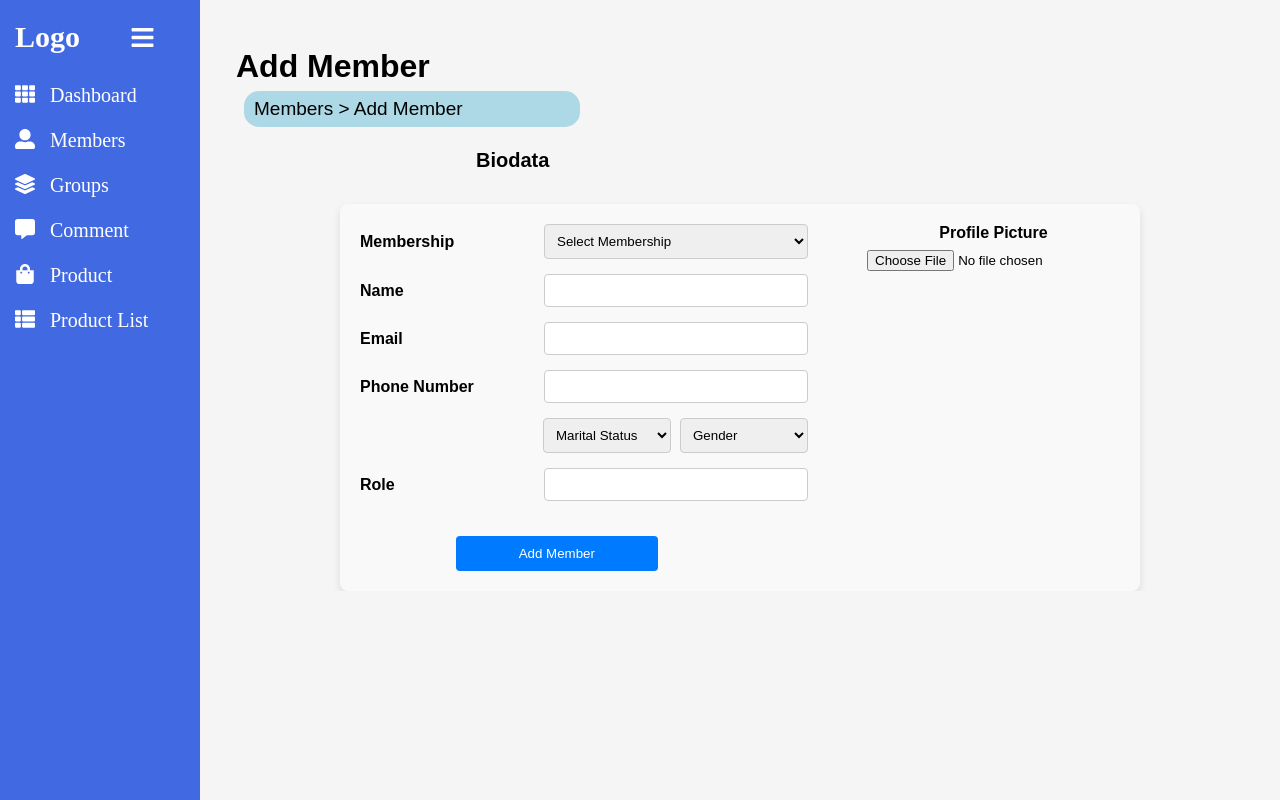
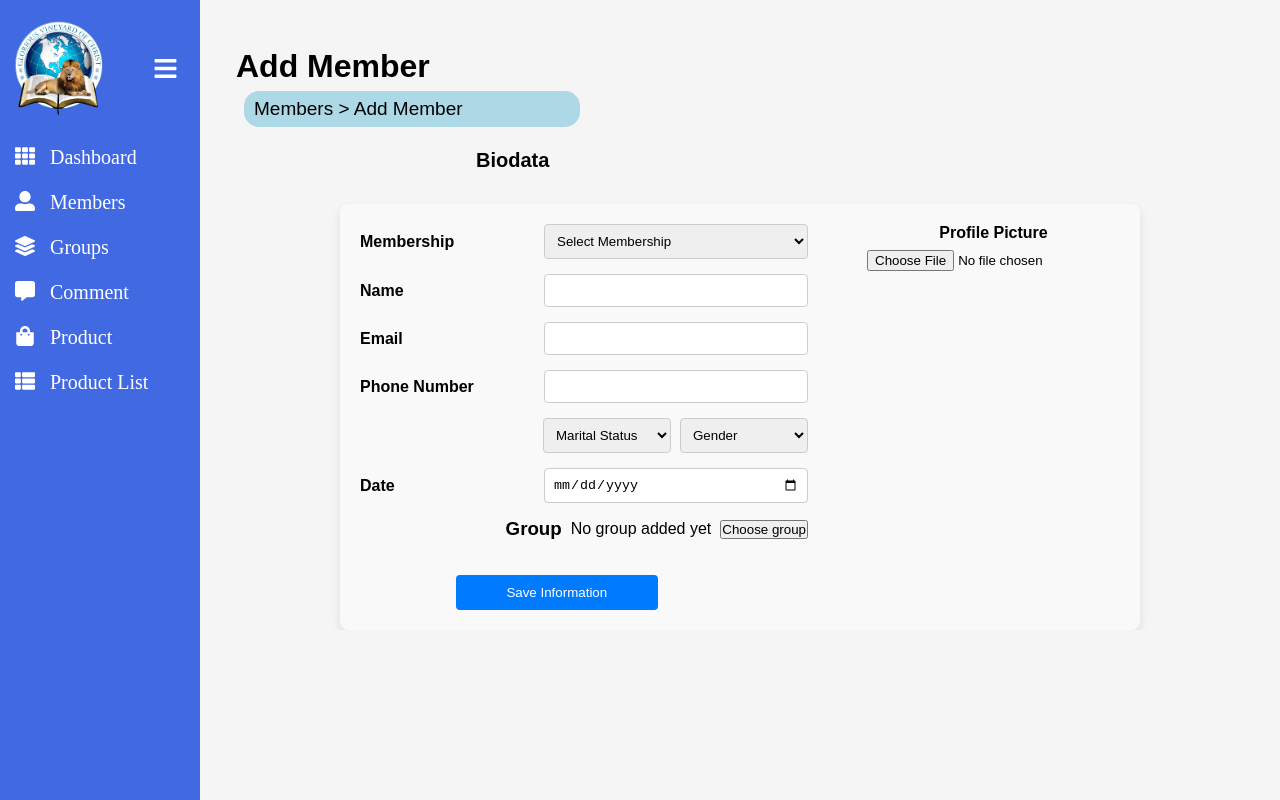
Before and after one commit to Kwamay/church-app-frontend, a React (Create React App) app in the folder frontend/: page /addmembers in a window 1280 px wide. Both pictures are taken after a click on the icon 27 px from the left and 32 px from the top of the page. Built offline with nearby package versions, Linux system fonts and the light colour scheme.

Commit message:
Add church logo to project

```diff
--- a/frontend/src/component/Sidebar.jsx
+++ b/frontend/src/component/Sidebar.jsx
@@ -1,4 +1,4 @@
-import React, { useState } from 'react';
+import React, { useState } from "react";
 import {
   FaTh,
   FaBars,
@@ -6,63 +6,77 @@ import {
   FaLayerGroup,
   FaCommentAlt,
   FaShoppingBag,
-    FaThList
-}from "react-icons/fa";
-import { NavLink, Outlet } from 'react-router-dom';
+  FaThList,
+} from "react-icons/fa";
+import chLogo from "../images/ch-logo.png";
+import { NavLink, Outlet } from "react-router-dom";
 import "../css/sidebar.css";
 
-const Sidebar = ({children}) => {
-    const[isOpen ,setIsOpen] = useState(false);
-    const toggle = () => setIsOpen (!isOpen);
-    const menuItem=[
+const Sidebar = ({ children }) => {
+  const [isOpen, setIsOpen] = useState(false);
+  const toggle = () => setIsOpen(!isOpen);
+  const menuItem = [
     {
-            path:"/dashboard",
-            name:"Dashboard",
-            icon:<FaTh/>
+      path: "/dashboard",
+      name: "Dashboard",
+      icon: <FaTh />,
     },
     {
-            path:"/members",
-            name:"Members",
-            icon:<FaUserAlt/>
+      path: "/members",
+      name: "Members",
+      icon: <FaUserAlt />,
     },
     {
-            path:"/groups",
-            name:"Groups",
-            icon:<FaLayerGroup/>
+      path: "/groups",
+      name: "Groups",
+      icon: <FaLayerGroup />,
     },
     {
-            path:"/comment",
-            name:"Comment",
-            icon:<FaCommentAlt/>
+      path: "/comment",
+      name: "Comment",
+      icon: <FaCommentAlt />,
     },
     {
-            path:"/product",
-            name:"Product",
-            icon:<FaShoppingBag/>
+      path: "/product",
+      name: "Product",
+      icon: <FaShoppingBag />,
     },
     {
-            path:"/productList",
-            name:"Product List",
-            icon:<FaThList/>
-        }
-    ]
+      path: "/productList",
+      name: "Product List",
+      icon: <FaThList />,
+    },
+  ];
   return (
     <div className="container">
-           <div style={{width: isOpen ? "200px" : "50px"}} className="sidebar">
+      <div style={{ width: isOpen ? "200px" : "50px" }} className="sidebar">
         <div className="top_section">
-                   <h1 style={{display: isOpen ? "block" : "none"}} className="logo">Logo</h1>
-                   <div style={{marginLeft: isOpen ? "50px" : "0px"}} className="bars">
-                       <FaBars onClick={toggle}/>
+          <img
+            src={chLogo}
+            alt="Logo"
+            style={{ display: isOpen ? "block" : "none" }}
+            className="logo"
+          />
+          <div style={{ marginLeft: isOpen ? "50px" : "0px" }} className="bars">
+            <FaBars onClick={toggle} />
           </div>
         </div>
-               {
-                   menuItem.map((item, index)=>(
-                       <NavLink to={item.path} key={index} className="link" activeclassName="active">
+        {menuItem.map((item, index) => (
+          <NavLink
+            to={item.path}
+            key={index}
+            className="link"
+            activeclassName="active"
+          >
             <div className="icon">{item.icon}</div>
-                           <div style={{display: isOpen ? "block" : "none"}} className="link_text">{item.name}</div>
+            <div
+              style={{ display: isOpen ? "block" : "none" }}
+              className="link_text"
+            >
+              {item.name}
+            </div>
           </NavLink>
-                   ))
-               }
+        ))}
       </div>
       <main>{children}</main>
       <Outlet />
--- a/frontend/src/css/dashboard.css
+++ b/frontend/src/css/dashboard.css
@@ -108,5 +108,6 @@
   font-size: 15px;
   cursor: pointer;
   font-weight: 600;
+  color: black;
 
 }
--- a/frontend/src/css/sidebar.css
+++ b/frontend/src/css/sidebar.css
@@ -21,6 +21,7 @@
 .logo{
   font-size: 30px;
   cursor: pointer;
+  height: 12vh;
 }
 .bars{
   display: flex;
--- a/frontend/src/css/signin.css
+++ b/frontend/src/css/signin.css
@@ -176,7 +176,7 @@ body {
   flex-direction: column;
   justify-content: flex-start;
   align-items: flex-start;
-  margin: 2rem 22rem;
+  margin: 6rem 22rem;
   padding: 8px 10px 4rem;
   background-color: rgb(202, 225, 240);
   box-shadow: 0px 0px 10px rgba(0, 0, 0, 0.6);
@@ -184,8 +184,9 @@ body {
  }
 
  .church-logo {
-  height: 40vh;
+  height: 18vh;
   width: 30vw;
+  padding-left: 30px;
  }
 
  .forgot-pass-content {
--- a/frontend/src/pages/Addmembers.jsx
+++ b/frontend/src/pages/Addmembers.jsx
@@ -51,10 +51,10 @@ const Addmembers = () => {
               required
             >
               <option value="">Select Membership</option>
-              <option value="Leader">Leader</option>
-              <option value="New Member">New Member</option>
-              <option value="Executive">Executive</option>
-              <option value="Old Member">Old Member</option>
+              <option value="new-convert">New Convert</option>
+              <option value="visitor">Visitor</option>
+              <option value="war-night-participant">War Night Participant</option>
+              <option value="old-member">Old Member</option>
             </select>
           </div>
           <div className="form-group">
@@ -117,19 +117,24 @@ const Addmembers = () => {
               <option value="Old Member">Female</option>
             </select>
             </div>
-          <div className="form-group">
-            <label className="label">Role</label>
+            <div className="form-group">
+            <label className="label">Date</label>
             <input
               className="label-input"
-              type="text"
+              type="date"
               name="role"
               value={formData.role}
               onChange={handleChange}
               required
             />
           </div>
+          <div className="form-group-2">
+          <h3>Group</h3>
+          <p>No group added yet</p>
+          <button>Choose group</button>
+          </div>
           <button type="submit" className="submit-button">
-            Add Member
+            Save Information
           </button>
         </form>
         <div className="form-group-pic">
--- a/frontend/src/pages/Dashboard.jsx
+++ b/frontend/src/pages/Dashboard.jsx
@@ -1,4 +1,5 @@
 import React from "react";
+import { Link } from "react-router-dom";
 import "../css/dashboard.css";
 import { IoInformationCircleOutline } from "react-icons/io5";
 
@@ -37,7 +38,7 @@ const Dashboard = () => {
     </div>
     <div className="second-field-section">
       <p>Quick Things you can do</p>
-      <button className="second-dashbord-btn">Add Member</button>
+      <Link className="second-dashbord-btn" to="/addmembers">Add Member</Link>
       <button className="second-dashbord-btn">Send SMS</button>
       <button className="second-dashbord-btn">Add First Timer</button>
       <button className="second-dashbord-btn">Record Offering</button>
```
Also changed, not shown: frontend/src/images/ch-logo.png (added), frontend/src/images/church-logo.png. Lines whose indentation alone changed are shown as unchanged.
